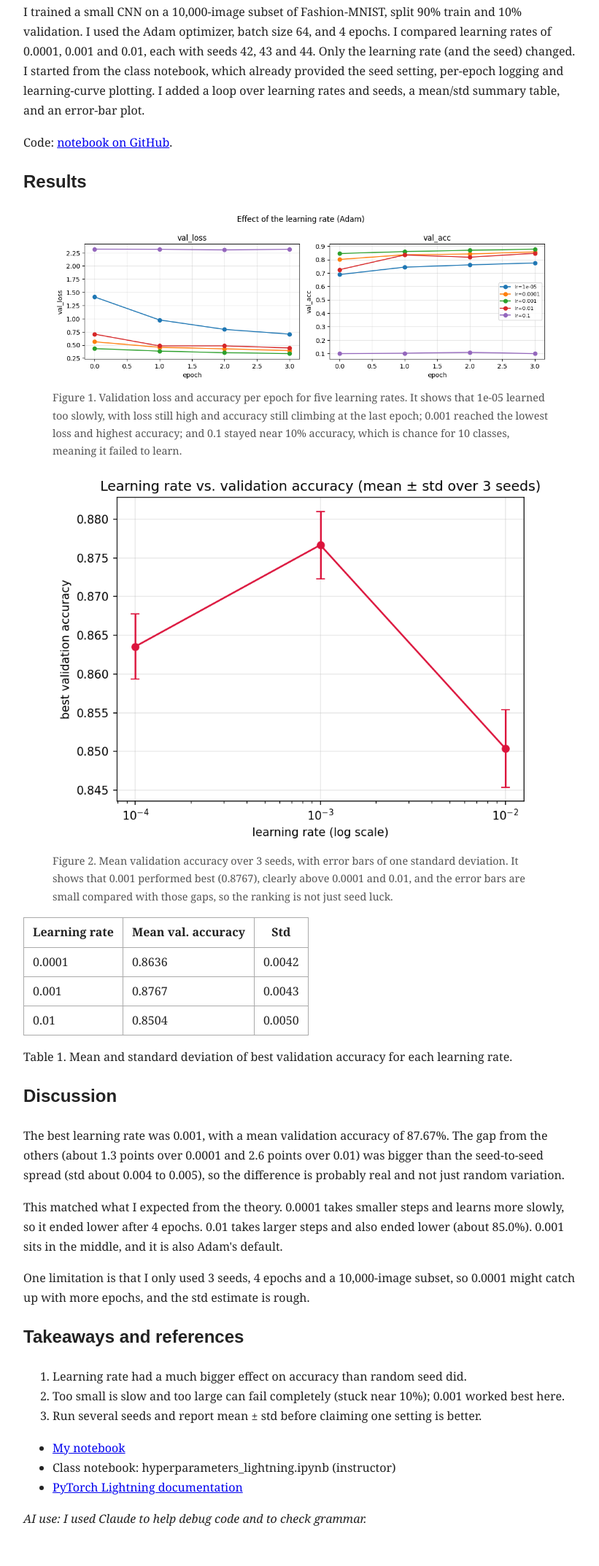
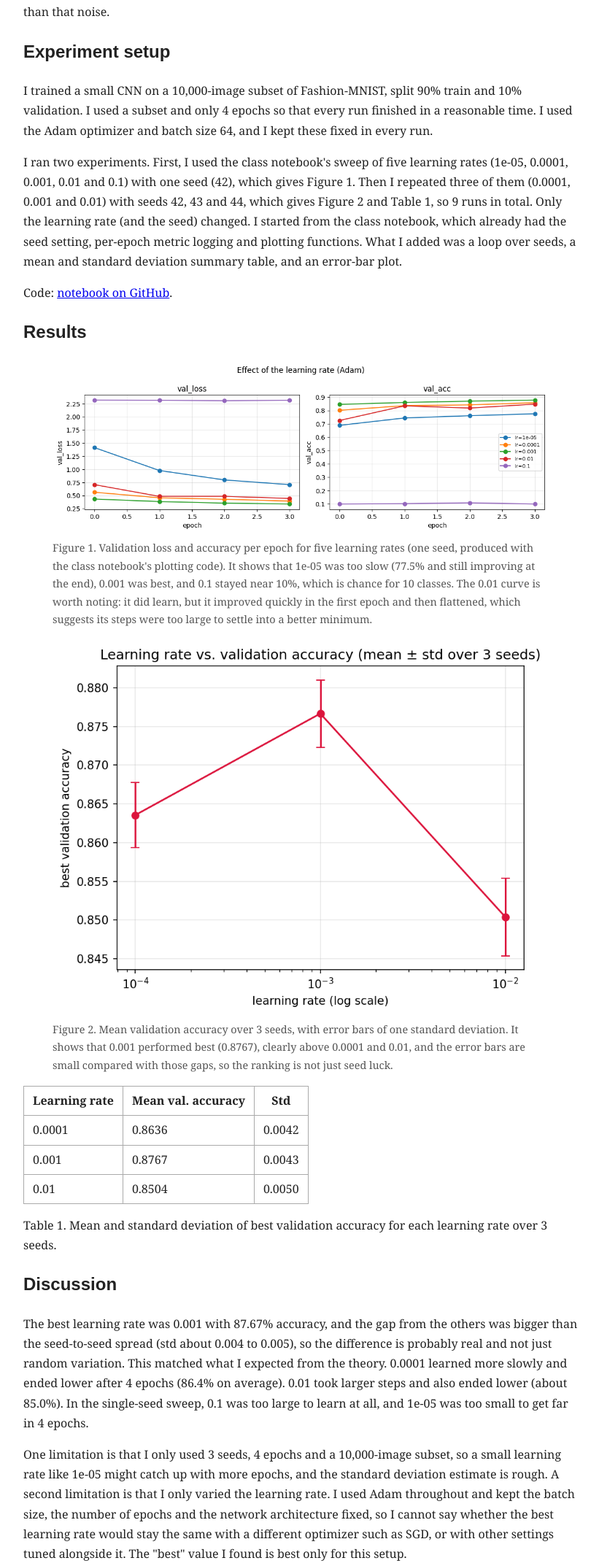
Before and after one commit to Arcel27/Bacuetes_Portfolio, a plain HTML site: page learning-rate-post.html in a window 1280 px wide. Shown: the part 636-2782 px from the top of the page at 73% size, without its empty margins (228-1049 px from the left). Drawn offline with Linux system fonts and the light colour scheme.

Commit message:
Revise learning rate analysis and experiment results
Updated the learning rate discussion and experiment details, including results and limitations. Enhanced clarity on the impact of learning rates and random seeds on model performance.

```diff
--- a/learning-rate-post.html
+++ b/learning-rate-post.html
@@ -20,17 +20,18 @@
 <p>When I trained the same small network twice with different random seeds, the results were not identical. That made me wonder: how much of the difference between two training runs is just random noise, and is it large enough to hide the effect of changing the learning rate?</p>
 
 <h2>What is a learning rate?</h2>
-<p>A learning rate is a number that controls how big a step the optimizer takes each time it updates the weights. Each time the model updates a weight, it does: <code>new weight = old weight - learning rate x gradient</code>. If the learning rate is too small, training is very slow and the model barely improves within the 4 epochs I trained for. If it is too big, the updates overshoot the minimum, so the loss bounces around or blows up and the model may never learn.</p>
-<p>A seed is the starting number for the random number generator. Changing it changes the initial weights, the order of the training batches, and the train/validation shuffle, so every run follows a slightly different path.</p>
+<p>A learning rate is a number that controls how big a step the optimizer takes each time it updates the weights. Each time the model updates a weight, it does: <code>new weight = old weight - learning rate x gradient</code>. If the learning rate is too small, training is very slow and the model barely improves within the 4 epochs I trained for. If it is too big, the updates overshoot the minimum, so the loss bounces around and the model may never learn.</p>
+<p>A seed is the starting number for the random number generator. Changing it changes the initial weights, the order of the training batches, and the train/validation shuffle, so every run follows a slightly different path. Because one run can be lucky or unlucky, I ran each learning rate with three seeds (42, 43 and 44) instead of trusting a single result. If seeds made no difference, all three runs of a setting would give the same curve, and one run would be enough. In practice they differ a little, so I needed the mean and standard deviation to tell whether a gap between learning rates is bigger than that noise.</p>
 
 <h2>Experiment setup</h2>
-<p>I trained a small CNN on a 10,000-image subset of Fashion-MNIST, split 90% train and 10% validation. I used the Adam optimizer, batch size 64, and 4 epochs. I compared learning rates of 0.0001, 0.001 and 0.01, each with seeds 42, 43 and 44. Only the learning rate (and the seed) changed. I started from the class notebook, which already provided the seed setting, per-epoch logging and learning-curve plotting. I added a loop over learning rates and seeds, a mean/std summary table, and an error-bar plot.</p>
+<p>I trained a small CNN on a 10,000-image subset of Fashion-MNIST, split 90% train and 10% validation. I used a subset and only 4 epochs so that every run finished in a reasonable time. I used the Adam optimizer and batch size 64, and I kept these fixed in every run.</p>
+<p>I ran two experiments. First, I used the class notebook's sweep of five learning rates (1e-05, 0.0001, 0.001, 0.01 and 0.1) with one seed (42), which gives Figure 1. Then I repeated three of them (0.0001, 0.001 and 0.01) with seeds 42, 43 and 44, which gives Figure 2 and Table 1, so 9 runs in total. Only the learning rate (and the seed) changed. I started from the class notebook, which already had the seed setting, per-epoch metric logging and plotting functions. What I added was a loop over seeds, a mean and standard deviation summary table, and an error-bar plot.</p>
 <p>Code: <a href="https://github.com/Arcel27/Bacuetes_Portfolio/blob/main/Hyperparameters_(1).ipynb">notebook on GitHub</a>.</p>
 
 <h2>Results</h2>
 <figure>
   <img src="lr_curves.png" alt="Validation loss and accuracy per epoch for five learning rates">
-  <figcaption>Figure 1. Validation loss and accuracy per epoch for five learning rates. It shows that 1e-05 learned too slowly, with loss still high and accuracy still climbing at the last epoch; 0.001 reached the lowest loss and highest accuracy; and 0.1 stayed near 10% accuracy, which is chance for 10 classes, meaning it failed to learn.</figcaption>
+  <figcaption>Figure 1. Validation loss and accuracy per epoch for five learning rates (one seed, produced with the class notebook's plotting code). It shows that 1e-05 was too slow (77.5% and still improving at the end), 0.001 was best, and 0.1 stayed near 10%, which is chance for 10 classes. The 0.01 curve is worth noting: it did learn, but it improved quickly in the first epoch and then flattened, which suggests its steps were too large to settle into a better minimum.</figcaption>
 </figure>
 <figure>
   <img src="lr_seeds.png" alt="Validation accuracy versus learning rate, mean and std over 3 seeds">
@@ -42,23 +43,24 @@
   <tr><td>0.001</td><td>0.8767</td><td>0.0043</td></tr>
   <tr><td>0.01</td><td>0.8504</td><td>0.0050</td></tr>
 </table>
-<p>Table 1. Mean and standard deviation of best validation accuracy for each learning rate.</p>
+<p>Table 1. Mean and standard deviation of best validation accuracy for each learning rate over 3 seeds.</p>
 
 <h2>Discussion</h2>
-<p>The best learning rate was 0.001, with a mean validation accuracy of 87.67%. The gap from the others (about 1.3 points over 0.0001 and 2.6 points over 0.01) was bigger than the seed-to-seed spread (std about 0.004 to 0.005), so the difference is probably real and not just random variation.</p>
-<p>This matched what I expected from the theory. 0.0001 takes smaller steps and learns more slowly, so it ended lower after 4 epochs. 0.01 takes larger steps and also ended lower (about 85.0%). 0.001 sits in the middle, and it is also Adam's default.</p>
-<p>One limitation is that I only used 3 seeds, 4 epochs and a 10,000-image subset, so 0.0001 might catch up with more epochs, and the std estimate is rough.</p>
+<p>The best learning rate was 0.001 with 87.67% accuracy, and the gap from the others was bigger than the seed-to-seed spread (std about 0.004 to 0.005), so the difference is probably real and not just random variation. This matched what I expected from the theory. 0.0001 learned more slowly and ended lower after 4 epochs (86.4% on average). 0.01 took larger steps and also ended lower (about 85.0%). In the single-seed sweep, 0.1 was too large to learn at all, and 1e-05 was too small to get far in 4 epochs.</p>
+<p>One limitation is that I only used 3 seeds, 4 epochs and a 10,000-image subset, so a small learning rate like 1e-05 might catch up with more epochs, and the standard deviation estimate is rough. A second limitation is that I only varied the learning rate. I used Adam throughout and kept the batch size, the number of epochs and the network architecture fixed, so I cannot say whether the best learning rate would stay the same with a different optimizer such as SGD, or with other settings tuned alongside it. The "best" value I found is best only for this setup.</p>
 
 <h2>Takeaways and references</h2>
 <ol>
-  <li>Learning rate had a much bigger effect on accuracy than random seed did.</li>
-  <li>Too small is slow and too large can fail completely (stuck near 10%); 0.001 worked best here.</li>
-  <li>Run several seeds and report mean ± std before claiming one setting is better.</li>
+  <li>Learning rate had a bigger effect on accuracy than the seed did, because the gaps between rates were larger than the seed-to-seed spread of about 0.004 to 0.005.</li>
+  <li>Too small is slow, and too large either ends lower (0.01) or fails completely (0.1), because small steps barely move the weights in 4 epochs while large steps overshoot.</li>
+  <li>Run several seeds and report mean ± std before claiming one setting is better, because a single run could just be a lucky draw.</li>
 </ol>
 <ul>
-  <li><a href="https://github.com/Arcel27/Bacuetes_Portfolio/blob/main/Hyperparameters_(1).ipynb">My notebook</a></li>
+  <li><a href="https://github.com/Arcel27/Bacuetes_Portfolio/blob/main/Hyperparameters_(1).ipynb">My notebook</a> (adapted from the class notebook)</li>
   <li>Class notebook: hyperparameters_lightning.ipynb (instructor)</li>
   <li><a href="https://lightning.ai/docs/pytorch/stable/">PyTorch Lightning documentation</a></li>
+  <li>Kingma, D. and Ba, J. (2014). <a href="https://arxiv.org/abs/1412.6980">Adam: A Method for Stochastic Optimization</a></li>
+  <li>Xiao, H., Rasul, K. and Vollgraf, R. (2017). <a href="https://arxiv.org/abs/1708.07747">Fashion-MNIST: a Novel Image Dataset for Benchmarking Machine Learning Algorithms</a></li>
 </ul>
 
 <p><em>AI use: I used Claude to help debug code and to check grammar.</em></p>
```
